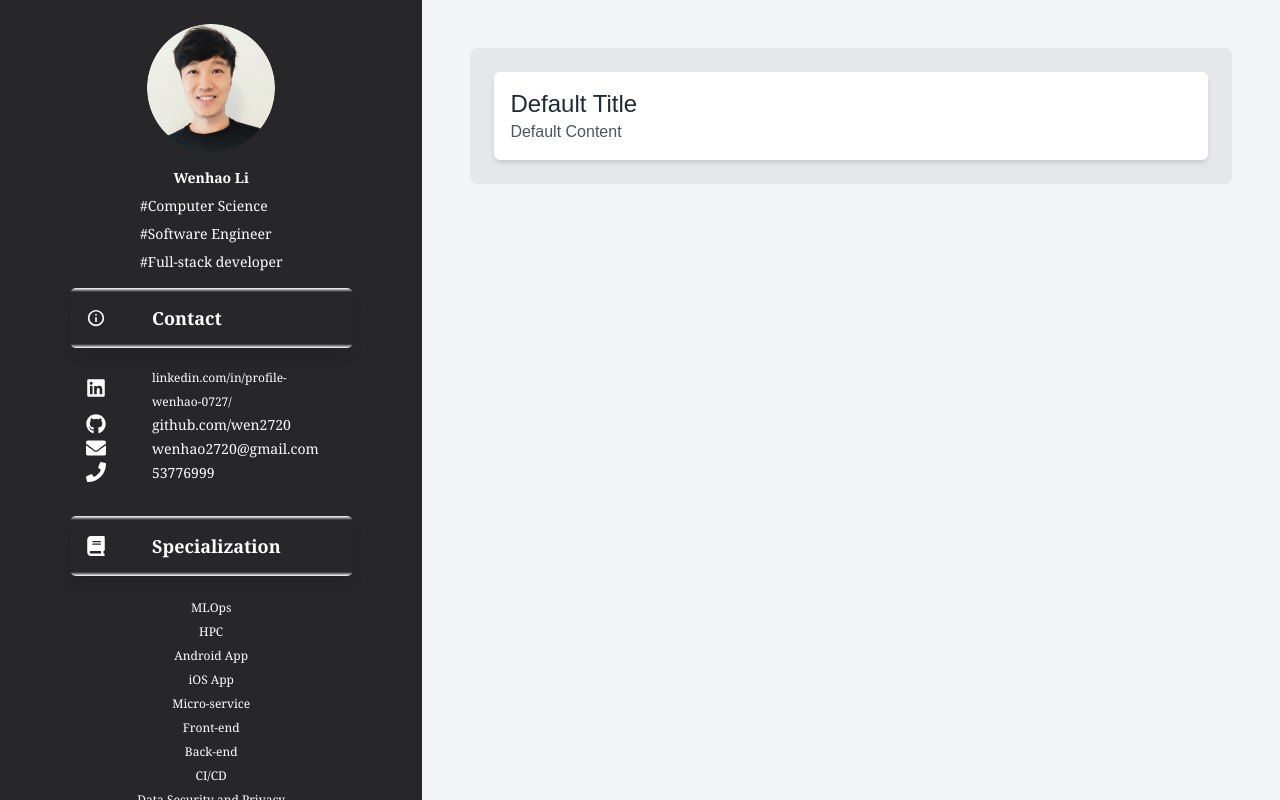
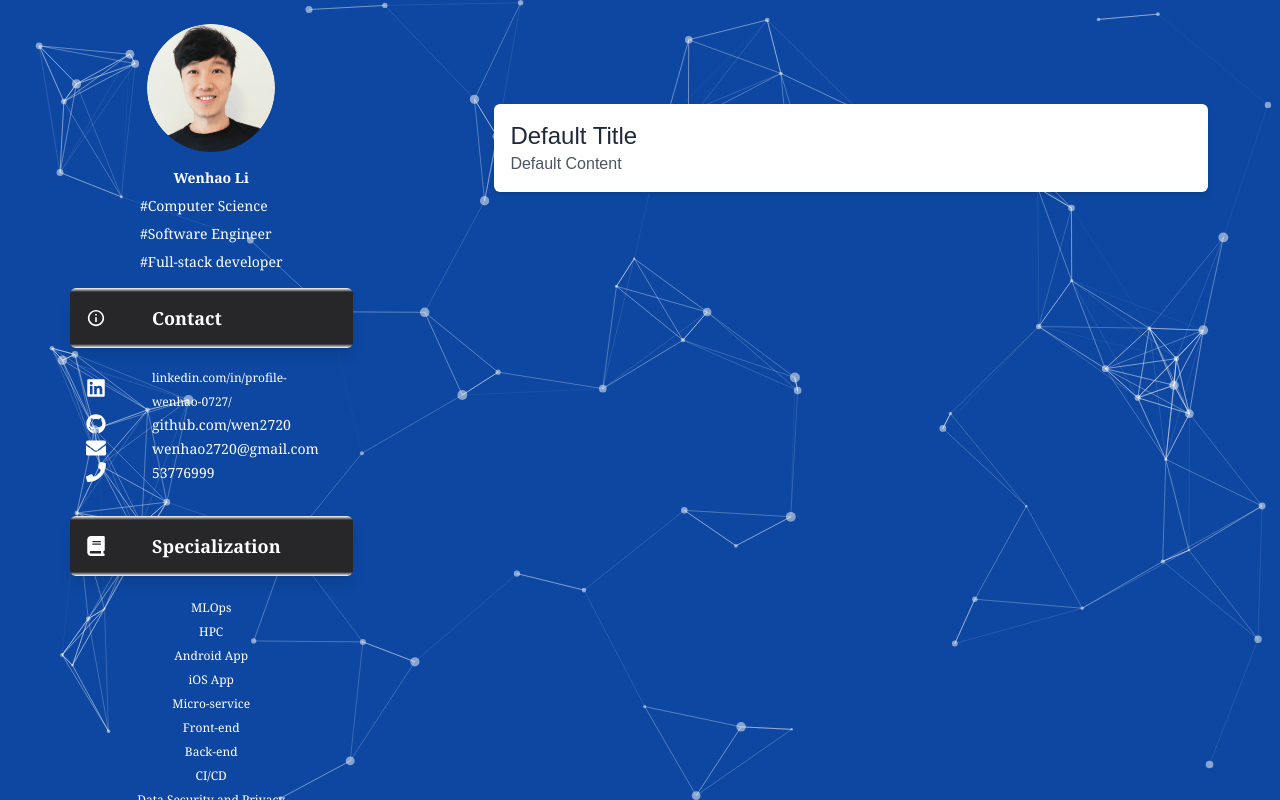
Before and after one commit to wen2720/next.cv, a Next.js app: page / in a window 1280 px wide. Built offline with nearby package versions, Linux system fonts and the light colour scheme.

Commit message:
particle js with use client mode for Next.js SSR

```diff
--- a/app/page.tsx
+++ b/app/page.tsx
@@ -3,7 +3,7 @@ import { SidePlane, MainCol } from '@/components'
 const CV: React.FC = () => (
   <div className="flex h-screen w-full">
     {/* Left Side plane (3/8 of the screen) */}
-    <aside className="w-[33%] bg-zinc-800 p-6 h-screen overflow-y-auto">
+    <aside className="w-[33%] bg-transparent p-6 h-screen overflow-y-auto z-10">
       <SidePlane/>
     </aside>
 
--- a/components/app/main_col.tsx
+++ b/components/app/main_col.tsx
@@ -1,4 +1,5 @@
 import React from 'react';
+import TestParticles from './test_particles';
 
 // Define the props type
 interface ColumnSpaceProps {
@@ -6,11 +7,16 @@ interface ColumnSpaceProps {
   content?: string;
 }
 
+
 // Using React.FC to define the component with the props type
 const MainCol: React.FC<ColumnSpaceProps> = ({ title = "Default Title", content = "Default Content" }) => {
   return (
     <div className="flex flex-col bg-gray-200 p-6 m-6 rounded-lg">
-      <div className="bg-white p-4 rounded-md shadow-md">
+      <div className="bg-white p-4 rounded-md shadow-md z-0">
+        <TestParticles/>
+      </div>
+
+      <div className="bg-white p-4 rounded-md shadow-md z-10">
         <h2 className="text-2xl text-gray-800">{title}</h2>
         <p className="text-gray-600">{content}</p>
       </div>
--- /dev/null
+++ b/components/app/test_particles.tsx
@@ -0,0 +1,96 @@
+
+"use client"
+import { useCallback } from "react";
+import Particles from "react-tsparticles";
+import type { Container, Engine } from "tsparticles-engine";
+import { loadSlim } from "tsparticles-slim";
+
+const TestParticles:React.FC = () => {
+    const particlesInit = useCallback(async (engine: Engine) => {
+        console.log(engine);
+
+        await loadSlim(engine);
+    }, []);
+
+    const particlesLoaded = useCallback(async (container: Container | undefined) => {
+        await console.log(container);
+    }, []);
+
+    return (
+      <Particles
+      id="tsparticles"
+      init={particlesInit}
+      loaded={particlesLoaded}
+      options={{
+          background: {
+              color: {
+                  value: "#0d47a1",
+              },
+          },
+          fpsLimit: 120,
+          interactivity: {
+              events: {
+                  onClick: {
+                      enable: true,
+                      mode: "push",
+                  },
+                  onHover: {
+                      enable: true,
+                      mode: "repulse",
+                  },
+                  resize: true,
+              },
+              modes: {
+                  push: {
+                      quantity: 4,
+                  },
+                  repulse: {
+                      distance: 200,
+                      duration: 0.4,
+                  },
+              },
+          },
+          particles: {
+              color: {
+                  value: "#ffffff",
+              },
+              links: {
+                  color: "#ffffff",
+                  distance: 150,
+                  enable: true,
+                  opacity: 0.5,
+                  width: 1,
+              },
+              move: {
+                  direction: "none",
+                  enable: true,
+                  outModes: {
+                      default: "bounce",
+                  },
+                  random: false,
+                  speed: 6,
+                  straight: false,
+              },
+              number: {
+                  density: {
+                      enable: true,
+                      area: 800,
+                  },
+                  value: 80,
+              },
+              opacity: {
+                  value: 0.5,
+              },
+              shape: {
+                  type: "circle",
+              },
+              size: {
+                  value: { min: 1, max: 5 },
+              },
+          },
+          detectRetina: true,
+      }}
+  />
+    );
+};
+export default TestParticles
--- a/package.json
+++ b/package.json
@@ -1,5 +1,5 @@
 {
-  "name": "cv-githubio",
+  "name": "next-cv-githubio",
   "version": "0.1.0",
   "private": true,
   "scripts": {
@@ -14,7 +14,8 @@
     "react": "^19.0.0",
     "react-dom": "^19.0.0",
     "react-icons": "^5.4.0",
-    "react-tsparticles": "^2.12.2"
+    "react-tsparticles": "^2.12.2",
+    "tsparticles-slim": "^2.12.0"
   },
   "devDependencies": {
     "@eslint/eslintrc": "^3",
```
Also changed, not shown: components/app/README.md, 1 other file (tests, documents, lock files or other folders).
